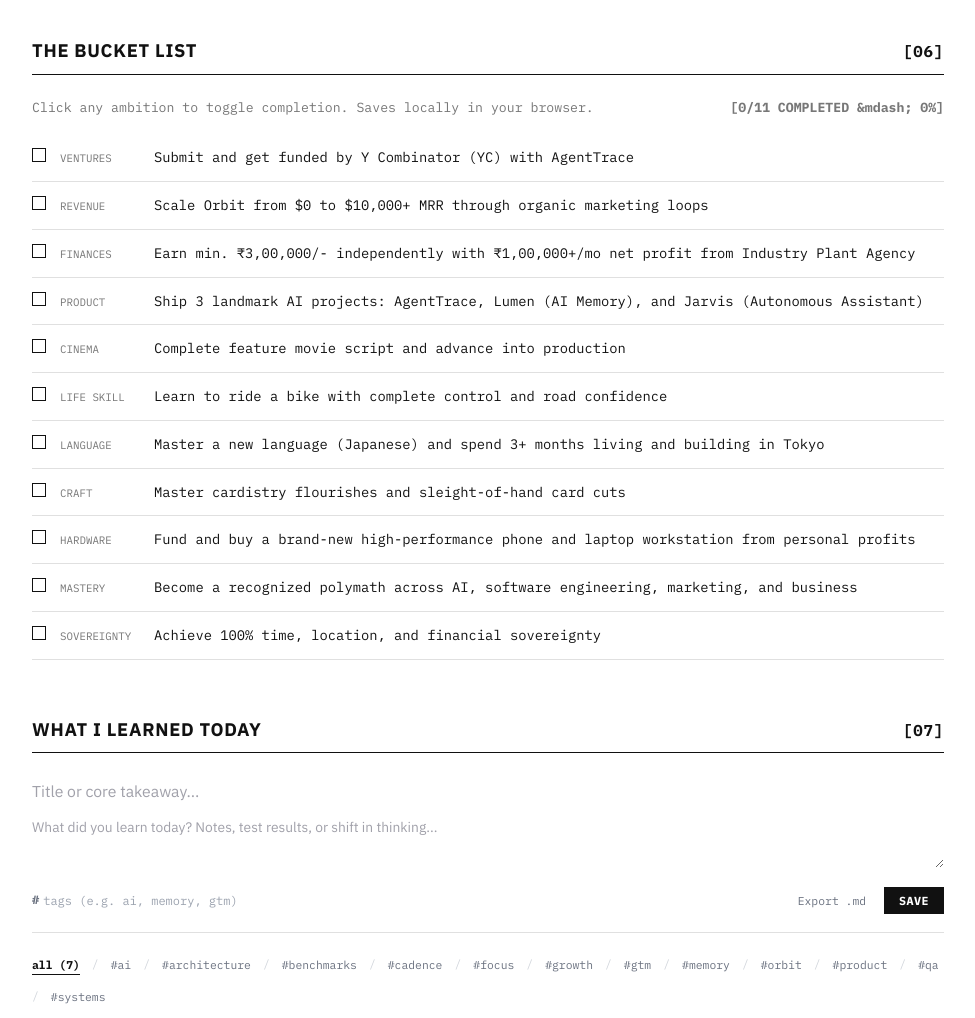
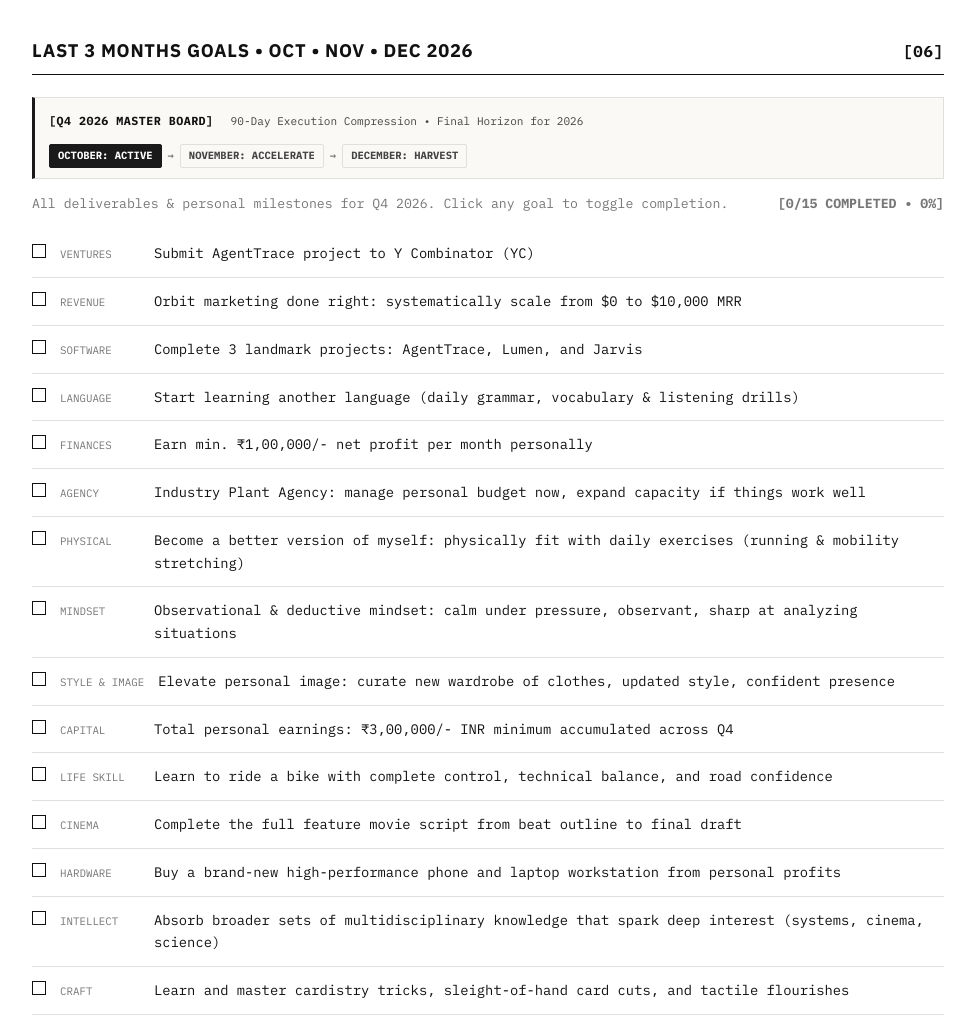
Before and after one commit to nirbhaysagar/personal-website, a website with bundled scripts: page index.html in a window 1280 px wide. Shown: the part 7260-8278 px from the top of the page, without its empty margins (152-1127 px from the left). Built offline with nearby package versions, Linux system fonts and the light colour scheme; a web font is replaced by a local one.

Commit message:
Convert Section 06 to Last 3 Months Goals (Oct, Nov, Dec 2026) with Q4 Master Board ribbon

```diff
--- a/css/style.css
+++ b/css/style.css
@@ -2070,8 +2070,73 @@ body {
 }
 
 /* ==========================================================================
-   BUCKET LIST (CLEAN CHECKLIST)
+   LAST 3 MONTHS ROADMAP // OCT • NOV • DEC 2026 (Q4 MASTER BOARD)
    ========================================================================== */
+
+.q4-ribbon-card {
+  display: flex;
+  justify-content: space-between;
+  align-items: center;
+  flex-wrap: wrap;
+  gap: 12px;
+  background: var(--bg-paper);
+  border: 1px solid var(--rule-light);
+  border-left: 3px solid #1a1a1a;
+  padding: 10px 14px;
+  margin-bottom: 14px;
+  font-family: var(--font-mono);
+}
+
+.q4-badge-tag {
+  font-weight: 700;
+  font-size: 0.78rem;
+  color: var(--ink-primary);
+  letter-spacing: 0.04em;
+  margin-right: 8px;
+}
+
+.q4-subtext {
+  font-size: 0.74rem;
+  color: var(--ink-secondary);
+}
+
+.q4-ribbon-months {
+  display: inline-flex;
+  align-items: center;
+  gap: 6px;
+  font-size: 0.7rem;
+  font-weight: 700;
+}
+
+.q4-month-pill {
+  padding: 2px 8px;
+  border-radius: 2px;
+  border: 1px solid var(--rule-light);
+  color: var(--ink-secondary);
+  background: transparent;
+}
+
+.q4-month-pill.active {
+  background: #1a1a1a;
+  color: #ffffff;
+  border-color: #1a1a1a;
+}
+
+.q4-month-sep {
+  color: var(--ink-muted);
+}
+
+html[data-theme="dark"] .q4-ribbon-card {
+  background: #141414;
+  border-color: #262626;
+  border-left-color: #f0f0f0;
+}
+
+html[data-theme="dark"] .q4-month-pill.active {
+  background: #f0f0f0;
+  color: #111111;
+  border-color: #f0f0f0;
+}
 
 .bucket-summary {
   font-size: 0.88rem;
--- a/index.html
+++ b/index.html
@@ -496,16 +496,31 @@
     </div>
   </section>
 
-  <!-- 06: THE BUCKET LIST -->
-  <section id="section-bucket">
+  <!-- 06: LAST 3 MONTHS ROADMAP // OCT • NOV • DEC 2026 -->
+  <section id="section-bucket" class="q4-roadmap-section">
     <div class="editorial-heading">
-      <span>The Bucket List</span>
+      <span>Last 3 Months Goals &bull; Oct &bull; Nov &bull; Dec 2026</span>
       <span class="heading-num">[06]</span>
     </div>
 
+    <!-- Quarter Execution Ribbon -->
+    <div class="q4-ribbon-card">
+      <div class="q4-ribbon-left">
+        <span class="q4-badge-tag">[Q4 2026 MASTER BOARD]</span>
+        <span class="q4-subtext">90-Day Execution Compression &bull; Final Horizon for 2026</span>
+      </div>
+      <div class="q4-ribbon-months">
+        <span class="q4-month-pill active">OCTOBER: ACTIVE</span>
+        <span class="q4-month-sep">&rarr;</span>
+        <span class="q4-month-pill">NOVEMBER: ACCELERATE</span>
+        <span class="q4-month-sep">&rarr;</span>
+        <span class="q4-month-pill">DECEMBER: HARVEST</span>
+      </div>
+    </div>
+
     <div class="bucket-summary">
-      <span>Click any ambition to toggle completion. Saves locally in your browser.</span>
-      <strong id="bucket-count-badge">[0/0 COMPLETED]</strong>
+      <span>All deliverables &amp; personal milestones for Q4 2026. Click any goal to toggle completion.</span>
+      <strong id="bucket-count-badge">[0/15 COMPLETED &bull; 0%]</strong>
     </div>
 
     <div class="bucket-items-list" id="bucket-list-container">
--- a/js/app.js
+++ b/js/app.js
@@ -7,9 +7,24 @@ import { renderCrossStitchSVG } from './stitch-font.js';
 
 const STORAGE_KEYS = {
   DAILY_LOGS: 'bold_daily_logs_v3',
-  BUCKET_LIST: 'bold_bucket_list_v3',
+  Q4_GOALS: 'bold_q4_goals_v1',
+  BUCKET_LIST: 'bold_q4_goals_v1',
   TARGET_MILESTONES: 'bold_target_milestones_v1'
 };
+
+function initQ4Goals() {
+  const source = initialData.q4Goals || initialData.bucketList || [];
+  const saved = loadStored(STORAGE_KEYS.Q4_GOALS, null);
+  if (!saved || !Array.isArray(saved)) return source;
+  const savedMap = {};
+  saved.forEach(item => {
+    if (item && item.id) savedMap[item.id] = item.completed;
+  });
+  return source.map(item => ({
+    ...item,
+    completed: savedMap[item.id] !== undefined ? savedMap[item.id] : item.completed
+  }));
+}
 
 // Initialize milestone states from localStorage if previously stored
 const savedMilestones = loadStored(STORAGE_KEYS.TARGET_MILESTONES, {});
@@ -44,6 +59,8 @@ function normalizeDailyLogs(logs) {
   });
 }
 
+const q4GoalsList = initQ4Goals();
+
 let state = {
   profile: initialData.profile,
   projects: initialData.projects,
@@ -51,7 +68,8 @@ let state = {
   octoberTargets: targetsSource,
   get septemberTargets() { return this.targets; },
   fiveYearHorizon: initialData.fiveYearHorizon,
-  bucketList: loadStored(STORAGE_KEYS.BUCKET_LIST, initialData.bucketList),
+  bucketList: q4GoalsList,
+  q4Goals: q4GoalsList,
   dailyLogs: normalizeDailyLogs(loadStored(STORAGE_KEYS.DAILY_LOGS, initialData.dailyLogs)),
   activeLogTag: 'ALL'
 };
@@ -565,16 +583,17 @@ function renderBucketList() {
   const countBadge = document.getElementById('bucket-count-badge');
   if (!container) return;
 
-  const total = state.bucketList.length;
-  const completed = state.bucketList.filter(b => b.completed).length;
-  const percent = Math.round((completed / total) * 100);
+  const list = state.q4Goals || state.bucketList || [];
+  const total = list.length;
+  const completed = list.filter(b => b.completed).length;
+  const percent = total > 0 ? Math.round((completed / total) * 100) : 0;
 
   if (countBadge) {
-    countBadge.textContent = `[${completed}/${total} COMPLETED &mdash; ${percent}%]`;
+    countBadge.textContent = `[${completed}/${total} COMPLETED • ${percent}%]`;
   }
 
-  container.innerHTML = state.bucketList.map(item => `
-    <div class="bucket-item-row ${item.completed ? 'completed' : ''}" data-id="${item.id}">
+  container.innerHTML = list.map(item => `
+    <div class="bucket-item-row ${item.completed ? 'completed' : ''}" data-id="${item.id}" role="checkbox" aria-checked="${item.completed}">
       <span class="bucket-box">${item.completed ? '✓' : ''}</span>
       <span class="bucket-cat">${item.category}</span>
       <span class="bucket-text">${item.text}</span>
@@ -584,10 +603,11 @@ function renderBucketList() {
   container.querySelectorAll('.bucket-item-row').forEach(row => {
     row.addEventListener('click', () => {
       const id = row.getAttribute('data-id');
-      const item = state.bucketList.find(b => b.id === id);
+      const item = list.find(b => b.id === id);
       if (item) {
         item.completed = !item.completed;
-        saveStored(STORAGE_KEYS.BUCKET_LIST, state.bucketList);
+        saveStored(STORAGE_KEYS.Q4_GOALS, list);
+        saveStored(STORAGE_KEYS.BUCKET_LIST, list);
         renderBucketList();
       }
     });
--- a/js/data.js
+++ b/js/data.js
@@ -283,19 +283,26 @@ export const initialData = {
     }
   ],
 
-  bucketList: [
-    { id: "bl-01", category: "VENTURES", text: "Submit and get funded by Y Combinator (YC) with AgentTrace", completed: false },
-    { id: "bl-02", category: "REVENUE", text: "Scale Orbit from $0 to $10,000+ MRR through organic marketing loops", completed: false },
-    { id: "bl-03", category: "FINANCES", text: "Earn min. ₹3,00,000/- independently with ₹1,00,000+/mo net profit from Industry Plant Agency", completed: false },
-    { id: "bl-04", category: "PRODUCT", text: "Ship 3 landmark AI projects: AgentTrace, Lumen (AI Memory), and Jarvis (Autonomous Assistant)", completed: false },
-    { id: "bl-05", category: "CINEMA", text: "Complete feature movie script and advance into production", completed: false },
-    { id: "bl-06", category: "LIFE SKILL", text: "Learn to ride a bike with complete control and road confidence", completed: false },
-    { id: "bl-07", category: "LANGUAGE", text: "Master a new language (Japanese) and spend 3+ months living and building in Tokyo", completed: false },
-    { id: "bl-08", category: "CRAFT", text: "Master cardistry flourishes and sleight-of-hand card cuts", completed: false },
-    { id: "bl-09", category: "HARDWARE", text: "Fund and buy a brand-new high-performance phone and laptop workstation from personal profits", completed: false },
-    { id: "bl-10", category: "MASTERY", text: "Become a recognized polymath across AI, software engineering, marketing, and business", completed: false },
-    { id: "bl-11", category: "SOVEREIGNTY", text: "Achieve 100% time, location, and financial sovereignty", completed: false }
+  q4Goals: [
+    { id: "q4-01", category: "VENTURES", text: "Submit AgentTrace project to Y Combinator (YC)", completed: false },
+    { id: "q4-02", category: "REVENUE", text: "Orbit marketing done right: systematically scale from $0 to $10,000 MRR", completed: false },
+    { id: "q4-03", category: "SOFTWARE", text: "Complete 3 landmark projects: AgentTrace, Lumen, and Jarvis", completed: false },
+    { id: "q4-04", category: "LANGUAGE", text: "Start learning another language (daily grammar, vocabulary & listening drills)", completed: false },
+    { id: "q4-05", category: "FINANCES", text: "Earn min. ₹1,00,000/- net profit per month personally", completed: false },
+    { id: "q4-06", category: "AGENCY", text: "Industry Plant Agency: manage personal budget now, expand capacity if things work well", completed: false },
+    { id: "q4-07", category: "PHYSICAL", text: "Become a better version of myself: physically fit with daily exercises (running & mobility stretching)", completed: false },
+    { id: "q4-08", category: "MINDSET", text: "Observational & deductive mindset: calm under pressure, observant, sharp at analyzing situations", completed: false },
+    { id: "q4-09", category: "STYLE & IMAGE", text: "Elevate personal image: curate new wardrobe of clothes, updated style, confident presence", completed: false },
+    { id: "q4-10", category: "CAPITAL", text: "Total personal earnings: ₹3,00,000/- INR minimum accumulated across Q4", completed: false },
+    { id: "q4-11", category: "LIFE SKILL", text: "Learn to ride a bike with complete control, technical balance, and road confidence", completed: false },
+    { id: "q4-12", category: "CINEMA", text: "Complete the full feature movie script from beat outline to final draft", completed: false },
+    { id: "q4-13", category: "HARDWARE", text: "Buy a brand-new high-performance phone and laptop workstation from personal profits", completed: false },
+    { id: "q4-14", category: "INTELLECT", text: "Absorb broader sets of multidisciplinary knowledge that spark deep interest (systems, cinema, science)", completed: false },
+    { id: "q4-15", category: "CRAFT", text: "Learn and master cardistry tricks, sleight-of-hand card cuts, and tactile flourishes", completed: false }
   ],
+  get bucketList() {
+    return this.q4Goals;
+  },
 
   dailyLogs: [
     {
```
